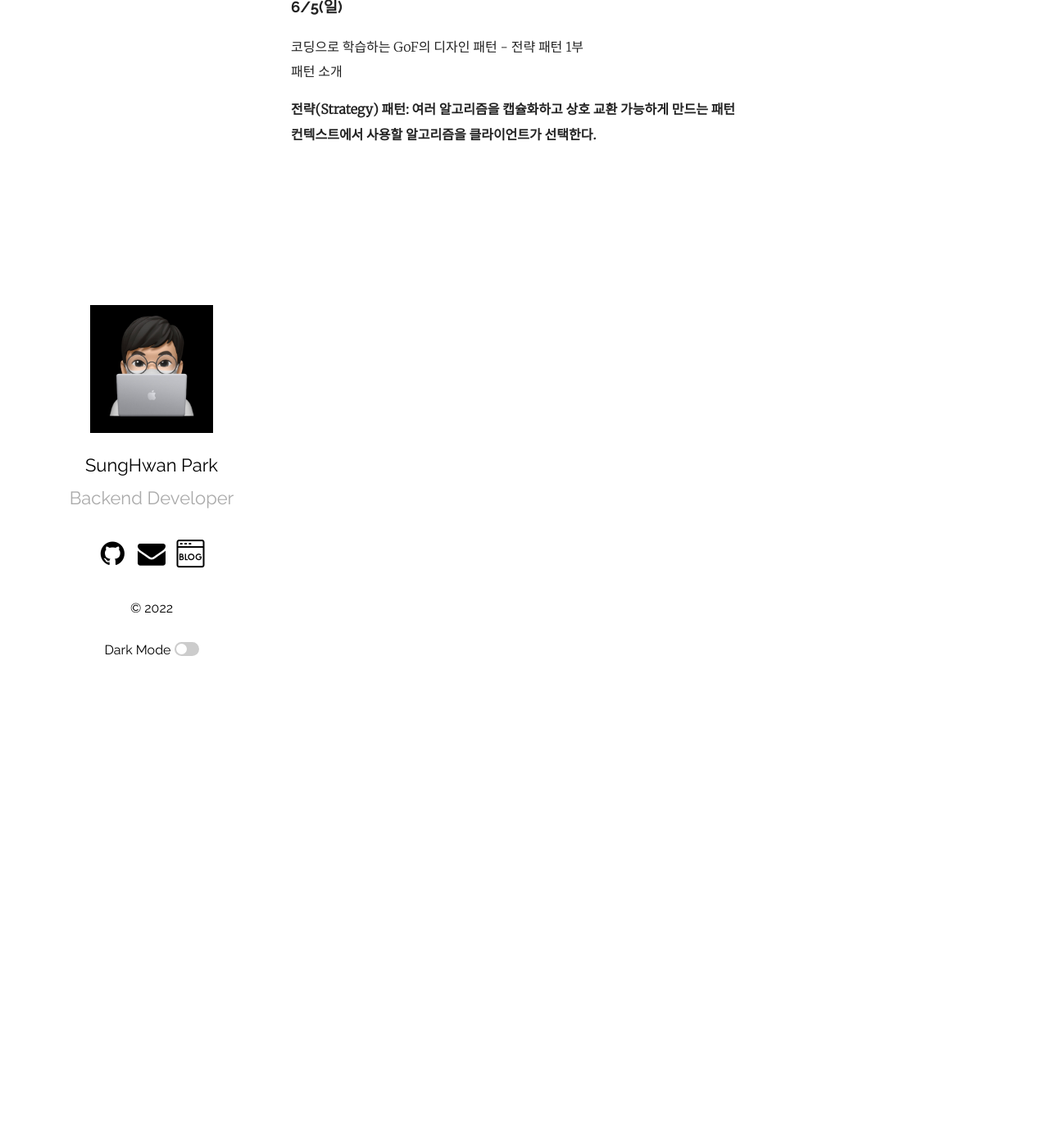
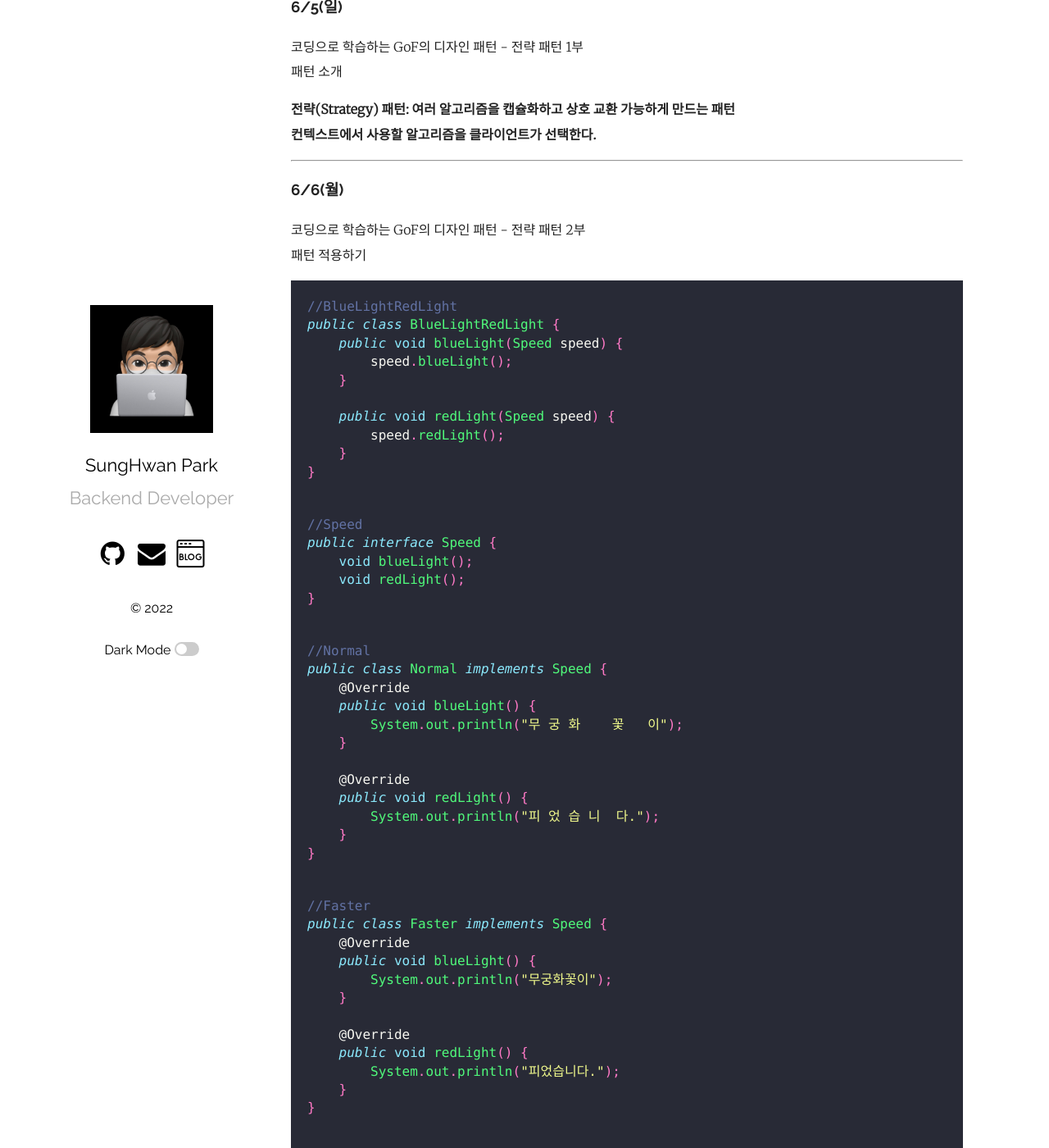
Before and after one commit to park0219/park0219.github.io, a Jekyll site: the page built from _posts/2022-06-01-6월TIL.markdown, in a window 1280 px wide and 1400 px high, scrolled down 4724 px. Shown: the whole window at 82% size. Built offline with Jekyll 4.4.1, drawn with Linux system fonts in a browser that asks for light colours; comment, search, counter and statistics services are not loaded; some of the changed text lies outside the part shown.

Commit message:
feat: 2022-06-06 TIL 추가

````diff
--- a/_posts/2022-06-01-6월TIL.markdown
+++ b/_posts/2022-06-01-6월TIL.markdown
@@ -223,3 +223,83 @@ public class Published implements State {
 
 **전략(Strategy) 패턴: 여러 알고리즘을 캡슐화하고 상호 교환 가능하게 만드는 패턴<br/>
 컨텍스트에서 사용할 알고리즘을 클라이언트가 선택한다.**
+
+---
+
+### 6/6(월)
+
+코딩으로 학습하는 GoF의 디자인 패턴 - 전략 패턴 2부<br/>
+패턴 적용하기
+
+```java
+//BlueLightRedLight
+public class BlueLightRedLight {
+    public void blueLight(Speed speed) {
+        speed.blueLight();
+    }
+
+    public void redLight(Speed speed) {
+        speed.redLight();
+    }
+}
+```
+
+```java
+//Speed
+public interface Speed {
+    void blueLight();
+    void redLight();
+}
+```
+
+```java
+//Normal
+public class Normal implements Speed {
+    @Override
+    public void blueLight() {
+        System.out.println("무 궁 화    꽃   이");
+    }
+
+    @Override
+    public void redLight() {
+        System.out.println("피 었 습 니  다.");
+    }
+}
+```
+
+```java
+//Faster
+public class Faster implements Speed {
+    @Override
+    public void blueLight() {
+        System.out.println("무궁화꽃이");
+    }
+
+    @Override
+    public void redLight() {
+        System.out.println("피었습니다.");
+    }
+}
+```
+
+```java
+//Client
+public class Client {
+    public static void main(String[] args) {
+        BlueLightRedLight game = new BlueLightRedLight();
+        game.blueLight(new Normal());
+        game.redLight(new Faster());
+        game.blueLight(new Speed() {
+            @Override
+            public void blueLight() {
+                System.out.println("blue light");
+            }
+
+            @Override
+            public void redLight() {
+                System.out.println("red light");
+            }
+        });
+    }
+}
+```
````
